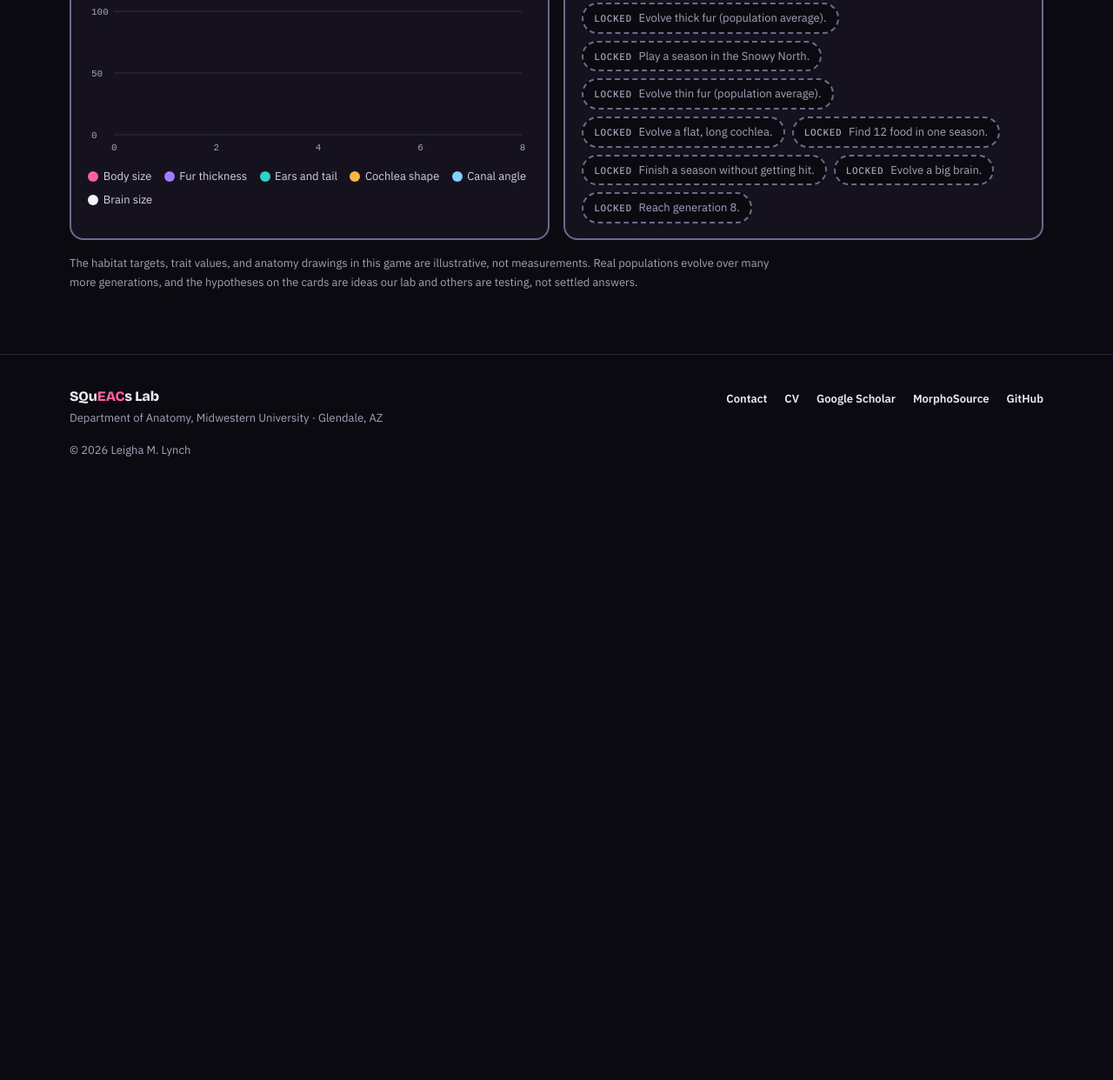
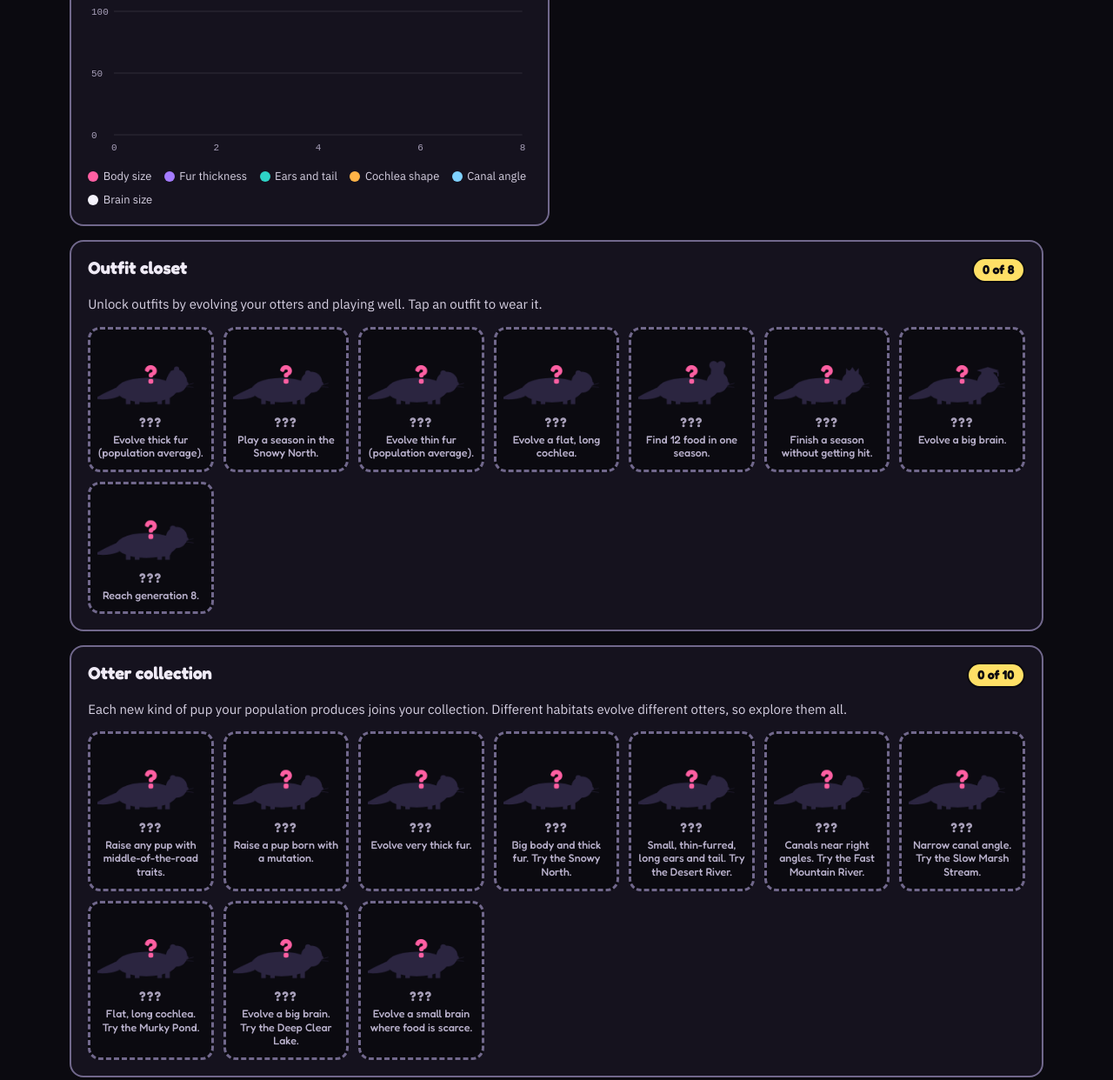
Before and after one commit to SQuEACs/SQuEACS.github.io, a plain HTML site: page otter-game.html in a window 1280 px wide. Shown: the part 1451-2693 px from the top of the page at 87% size. Before the commit the page ends 2020 px from the top, so only its background shows below. Drawn offline with nearby package versions, Linux system fonts and the light colour scheme; animation ran at ten frames a second.

Commit message:
Add picture outfit closet and Otter Collection to Otter Evolution
Outfits now show as illustrated tiles, with locked ones as silhouettes
and a hint. A new Otter Collection of ten offspring phenotypes (Snow
Giant, Desert Sprinter, Rapids Racer, Mud Listener, and more) fills in
as pups with matching traits are born, with a NEW badge on the pup.

Co-Authored-By: Claude Opus 5.5 <noreply@anthropic.com>
Claude-Session: https://claude.ai/code/session_01U55ESoiHYBHbcwspNPSSAu

```diff
--- a/otter-game.html
+++ b/otter-game.html
@@ -85,9 +85,15 @@
             <canvas id="og-chart" aria-label="Line chart of average traits across generations"></canvas>
             <ul class="og-legend"><li><i style="background:#ff5fa2"></i>Body size</li><li><i style="background:#a47bff"></i>Fur thickness</li><li><i style="background:#2ed3c6"></i>Ears and tail</li><li><i style="background:#ffb347"></i>Cochlea shape</li><li><i style="background:#7fd1ff"></i>Canal angle</li><li><i style="background:#f4f2fa"></i>Brain size</li></ul>
           </section>
-          <section class="og-panel og-closet-panel">
-            <div class="panel-head"><h2>Outfit closet</h2><span class="label" id="og-outfit-count">0 of 8</span></div>
-            <div class="closet" id="og-closet"></div>
+          <section class="og-panel og-closet-panel og-full">
+            <div class="panel-head"><h2>Outfit closet</h2><span class="og-count" id="og-outfit-count">0 of 8</span></div>
+            <p class="og-panel-sub">Unlock outfits by evolving your otters and playing well. Tap an outfit to wear it.</p>
+            <div class="og-tiles" id="og-closet"></div>
+          </section>
+          <section class="og-panel og-dex-panel og-full">
+            <div class="panel-head"><h2>Otter collection</h2><span class="og-count" id="og-dex-count">0 of 10</span></div>
+            <p class="og-panel-sub">Each new kind of pup your population produces joins your collection. Different habitats evolve different otters, so explore them all.</p>
+            <div class="og-tiles" id="og-dex"></div>
           </section>
         </div>
         <p class="og-note">The habitat targets, trait values, and anatomy drawings in this game are illustrative, not measurements. Real populations evolve over many more generations, and the hypotheses on the cards are ideas our lab and others are testing, not settled answers.</p>
--- a/otter-game.js
+++ b/otter-game.js
@@ -79,10 +79,24 @@
     labcoat:    { name: "SQuEACs lab coat", slot: "body", hint: "Reach generation 8." },
   };
 
+  /* ---------- Otter Collection: offspring phenotypes to discover ---------- */
+  const DEX = [
+    { id: "classic",  name: "Classic River Otter", hint: "Raise any pup with middle-of-the-road traits.", why: "Average in every trait, like the starting population.", test: t => TRAITS.every(({ k }) => k === "canal" || (t[k] >= 38 && t[k] <= 62)) },
+    { id: "mutant",   name: "Mighty Mutant",       hint: "Raise a pup born with a mutation.",          why: "Carries a new mutation that neither parent had.", test: (t, p) => p.mut },
+    { id: "fluff",    name: "Fluffball",           hint: "Evolve very thick fur.",                     why: "Fur thickness 80 or more.", test: t => t.fur >= 80 },
+    { id: "giant",    name: "Snow Giant",          hint: "Big body and thick fur. Try the Snowy North.", why: "Large body and thick fur hold in heat (Bergmann's rule).", test: t => t.size >= 70 && t.fur >= 70 },
+    { id: "sprinter", name: "Desert Sprinter",     hint: "Small, thin-furred, long ears and tail. Try the Desert River.", why: "Small body, thin fur, and long extremities shed heat (Allen's rule).", test: t => t.size <= 36 && t.fur <= 32 && t.ext >= 66 },
+    { id: "racer",    name: "Rapids Racer",        hint: "Canals near right angles. Try the Fast Mountain River.", why: "Canal angle 90° or more for sensing quick turns.", test: t => degOf(t.canal) >= 90 },
+    { id: "drifter",  name: "Marsh Drifter",       hint: "Narrow canal angle. Try the Slow Marsh Stream.", why: "Canal angle 77° or less, where calm water relaxes selection.", test: t => degOf(t.canal) <= 77 },
+    { id: "listener", name: "Mud Listener",        hint: "Flat, long cochlea. Try the Murky Pond.", why: "Cochlea score 82 or more for hearing in murky water.", test: t => t.cochlea >= 82 },
+    { id: "thinker",  name: "Big Thinker",         hint: "Evolve a big brain. Try the Deep Clear Lake.", why: "Brain size 72 or more.", test: t => t.brain >= 72 },
+    { id: "saver",    name: "Energy Saver",        hint: "Evolve a small brain where food is scarce.", why: "Brain size 32 or less saves energy (expensive tissue hypothesis).", test: t => t.brain <= 32 },
+  ];
+
   /* ---------- Game state ---------- */
-  let G = { screen: "title", hab: "lake", gen: 1, pop: [], history: [], runs: [], seen: {}, unlocked: {}, worn: {}, habSeasons: {} };
-  try { const s = JSON.parse(localStorage.getItem("squeacs-otter-evo") || "{}"); if (s.unlocked) { G.unlocked = s.unlocked; G.worn = s.worn || {}; G.runs = s.runs || []; } } catch (e) {}
-  const save = () => { try { localStorage.setItem("squeacs-otter-evo", JSON.stringify({ unlocked: G.unlocked, worn: G.worn, runs: G.runs.slice(-4) })); } catch (e) {} };
+  let G = { screen: "title", hab: "lake", gen: 1, pop: [], history: [], runs: [], seen: {}, unlocked: {}, worn: {}, habSeasons: {}, dex: {} };
+  try { const s = JSON.parse(localStorage.getItem("squeacs-otter-evo") || "{}"); if (s.unlocked) { G.unlocked = s.unlocked; G.worn = s.worn || {}; G.runs = s.runs || []; G.dex = s.dex || {}; } } catch (e) {}
+  const save = () => { try { localStorage.setItem("squeacs-otter-evo", JSON.stringify({ unlocked: G.unlocked, worn: G.worn, runs: G.runs.slice(-4), dex: G.dex })); } catch (e) {} };
 
   const startTraits = () => ({ size: 50 + gauss() * 10, fur: 50 + gauss() * 10, ext: 50 + gauss() * 10, cochlea: 50 + gauss() * 10, canal: valOfDeg(84) + gauss() * 8, brain: 50 + gauss() * 10 });
   const clampT = t => { const o = {}; for (const k in t) o[k] = clamp(t[k], 0, 100); return o; };
@@ -145,17 +159,47 @@
     G.worn[id] = true; save(); renderCloset(); jingle();
     setTimeout(() => toast("Outfit unlocked: " + OUTFITS[id].name + "!"), 400);
   }
+  const BASE = { size: 50, fur: 50, ext: 50, cochlea: 50, canal: 50, brain: 50 };
+  function paintTile(cv, t, worn, locked) {
+    const c = cv.getContext("2d"); c.clearRect(0, 0, cv.width, cv.height); c.save();
+    drawOtter(c, 64, 94, t, { k: 1.0, worn: worn || {} });
+    if (locked) {
+      c.globalCompositeOperation = "source-in"; c.fillStyle = "#2b2540"; c.fillRect(0, 0, cv.width, cv.height);
+      c.globalCompositeOperation = "source-over"; c.fillStyle = "#ff5fa2"; c.font = "700 34px Fredoka, Arial, sans-serif"; c.textAlign = "center"; c.fillText("?", 70, 62);
+    }
+    c.restore();
+  }
+  function tile(id, name, sub, unlocked, extra = "") {
+    const tag = unlocked && extra.includes("data-wear") ? "button" : "div";
+    return `<${tag} ${tag === "button" ? 'type="button" ' : ""}class="og-tile${unlocked ? "" : " locked"}" data-id="${id}" ${extra}>
+      <canvas width="140" height="100" data-tile="${id}" aria-hidden="true"></canvas>
+      <b>${unlocked ? name : "???"}</b><span>${sub}</span></${tag}>`;
+  }
   function renderCloset() {
     const box = $("og-closet");
     box.innerHTML = Object.entries(OUTFITS).map(([id, o]) => G.unlocked[id]
-      ? `<button type="button" class="outfit" data-id="${id}" aria-pressed="${!!G.worn[id]}">${o.name}</button>`
-      : `<span class="outfit locked"><b>Locked</b> ${o.hint}</span>`).join("");
-    box.querySelectorAll("button.outfit").forEach(b => b.addEventListener("click", () => {
+      ? tile(id, o.name, G.worn[id] ? "Wearing · tap to remove" : "Tap to wear", true, `data-wear aria-pressed="${!!G.worn[id]}"`)
+      : tile(id, o.name, o.hint, false)).join("");
+    box.querySelectorAll("canvas[data-tile]").forEach(cv => { const id = cv.dataset.tile; paintTile(cv, BASE, { [id]: true }, !G.unlocked[id]); });
+    box.querySelectorAll("button.og-tile").forEach(b => b.addEventListener("click", () => {
       const id = b.dataset.id, slot = OUTFITS[id].slot, on = !G.worn[id];
       Object.keys(G.worn).forEach(k => { if (OUTFITS[k].slot === slot) G.worn[k] = false; });
       G.worn[id] = on; save(); renderCloset(); if (G.screen !== "season") drawIdle();
     }));
     $("og-outfit-count").textContent = `${Object.keys(OUTFITS).filter(k => G.unlocked[k]).length} of ${Object.keys(OUTFITS).length}`;
+  }
+  function renderDex() {
+    const box = $("og-dex");
+    box.innerHTML = DEX.map(d => G.dex[d.id] ? tile(d.id, d.name, d.why, true) : tile(d.id, d.name, d.hint, false)).join("");
+    box.querySelectorAll("canvas[data-tile]").forEach(cv => { const d = G.dex[cv.dataset.tile]; paintTile(cv, d ? d.t : BASE, {}, !d); });
+    $("og-dex-count").textContent = `${DEX.filter(d => G.dex[d.id]).length} of ${DEX.length}`;
+  }
+  function checkDex(pups) {
+    const found = [];
+    pups.forEach(p => DEX.forEach(d => {
+      if (!G.dex[d.id] && d.test(p.t, p)) { G.dex[d.id] = { t: p.t }; p.newDex = d.name; found.push(d.name); }
+    }));
+    if (found.length) { save(); renderDex(); setTimeout(() => { jingle(); toast((found.length > 1 ? "New otters discovered: " : "New otter discovered: ") + found.join(", ") + "!"); }, 900); }
   }
 
   /* ---------- Otter drawing (shared by game and portraits) ---------- */
@@ -402,14 +446,14 @@
       if (mut) mutated = true;
     }
     const heir = pups.find(p => p.fromLead) || pups[0]; heir.lead = true;
-    G.pop = pups; G.mutated = mutated;
+    G.pop = pups; G.mutated = mutated; checkDex(pups);
     G.history.push(meanTraits(G.pop));
   }
 
   /* ---------- Screens (DOM overlays) ---------- */
   function screen(html) { const el = $("og-screen"); el.innerHTML = html; el.hidden = !html; if (html) { const b = el.querySelector("button"); if (b) b.focus({ preventScroll: true }); } }
   function portrait(o, i, cls = "") {
-    return `<div class="og-otter ${cls}" data-i="${i}"><canvas width="140" height="96" data-p="${i}"></canvas>${o.lead ? '<span class="og-you">YOU</span>' : ""}${o.mut ? '<span class="og-mut">MUTATION</span>' : ""}</div>`;
+    return `<div class="og-otter ${cls}" data-i="${i}"><canvas width="140" height="96" data-p="${i}"></canvas>${o.lead ? '<span class="og-you">YOU</span>' : ""}${o.mut ? '<span class="og-mut">MUTANT</span>' : ""}${o.newDex ? '<span class="og-new">NEW!</span>' : ""}</div>`;
   }
   function paintPortraits(pop, root) {
     root.querySelectorAll("canvas[data-p]").forEach(cv => {
@@ -607,5 +651,5 @@
   $("og-mute").addEventListener("click", e => { muted = !muted; e.currentTarget.setAttribute("aria-pressed", String(muted)); e.currentTarget.textContent = muted ? "Sound off" : "Sound on"; canvas.focus({ preventScroll: true }); });
   window.addEventListener("resize", () => { resize(); updatePanels(); if (!running) drawIdle(); });
 
-  resize(); renderCloset(); updatePanels(); screenTitle(); idleLoop();
+  resize(); renderCloset(); renderDex(); updatePanels(); screenTitle(); idleLoop();
 })();
--- a/styles.css
+++ b/styles.css
@@ -720,7 +720,7 @@ section > .wrap { padding-block: 4.5rem; }
 .og-otter.lost::after { content: "✕"; position: absolute; inset: 0; display: grid; place-items: center; font: 700 2.4rem/1 var(--og-font); color: #d81b60; }
 .og-you, .og-mut { position: absolute; top: 3px; font: 700 0.6rem/1 var(--og-font); letter-spacing: 0.04em; border: 2px solid #0b0a10; border-radius: 999px; padding: 0.15rem 0.35rem; }
 .og-you { left: 3px; background: var(--pink); color: #0b0a10; }
-.og-mut { top: auto; bottom: 3px; right: 3px; background: #ffe066; color: #0b0a10; }
+.og-mut { top: auto; bottom: 3px; left: 3px; background: #ffe066; color: #0b0a10; }
 .og-result { font: 700 1.1rem/1.2 var(--og-font); color: #1b1530; min-height: 1.3em; }
 .og-changes { list-style: none; padding: 0; margin: 0; display: grid; grid-template-columns: repeat(auto-fit, minmax(12rem, 1fr)); gap: 0.4rem; text-align: left; }
 .og-changes li { display: flex; align-items: center; gap: 0.5rem; font: 500 0.95rem/1.2 var(--og-font); background: #f3eefc; border: 2px solid #d9cff0; border-radius: 10px; padding: 0.45rem 0.6rem; color: #1b1530; }
@@ -763,14 +763,25 @@ section > .wrap { padding-block: 4.5rem; }
 .og-legend { list-style: none; padding: 0; margin: 0; display: flex; flex-wrap: wrap; gap: 0.35rem 0.9rem; font-size: 0.8125rem; color: #d6d0e2; }
 .og-legend li { display: flex; align-items: center; gap: 0.35rem; }
 .og-legend i { width: 0.75rem; height: 0.75rem; border-radius: 50%; }
-.closet { display: flex; flex-wrap: wrap; gap: 0.5rem; }
-.outfit { font: 600 0.875rem/1.2 var(--og-font); padding: 0.5rem 0.75rem; border-radius: 999px; border: 2px solid var(--line-strong); background: var(--ink); color: var(--fg); cursor: pointer; }
-.outfit[aria-pressed="true"] { background: var(--pink); border-color: var(--pink); color: var(--ink); }
-.outfit.locked { cursor: default; color: var(--muted); border-style: dashed; font-weight: 400; font-family: var(--body); font-size: 0.8125rem; }
-.outfit.locked b { font: 500 0.6875rem/1 var(--mono); text-transform: uppercase; letter-spacing: 0.06em; margin-right: 0.3rem; }
-@media (max-width: 40rem) { .og-toast { font-size: 0.85rem; bottom: 0.5rem; } .og-card { padding: 1rem; } .og-pill { font-size: 0.75rem; padding: 0.35rem 0.55rem; } }
+.og-full { grid-column: 1 / -1; }
+.og-panel-sub { color: #d6d0e2; font-size: 0.9375rem; }
+.og-count { font: 700 0.9rem/1 var(--og-font); color: var(--ink); background: #ffe066; border: 2px solid #0b0a10; border-radius: 999px; padding: 0.35rem 0.65rem; }
+.og-tiles { display: grid; grid-template-columns: repeat(auto-fill, minmax(8.5rem, 1fr)); gap: 0.7rem; }
+.og-tile { font-family: var(--og-font); display: grid; gap: 0.2rem; align-content: start; text-align: center; padding: 0.5rem 0.5rem 0.7rem; background: #e6f6fb; color: #1b1530; border: 3px solid #0b0a10; border-radius: 14px; box-shadow: 0 4px 0 #0b0a10; min-width: 0; }
+button.og-tile { cursor: pointer; transition: transform 0.08s, box-shadow 0.08s; }
+button.og-tile:hover { transform: translateY(-2px); box-shadow: 0 6px 0 #0b0a10; }
+button.og-tile:active { transform: translateY(3px); box-shadow: 0 1px 0 #0b0a10; }
+button.og-tile:focus-visible { outline: 4px solid var(--pink); outline-offset: 2px; }
+.og-tile[aria-pressed="true"] { background: #ffd1e6; box-shadow: 0 4px 0 #0b0a10, inset 0 0 0 3px var(--pink); }
+.og-tile canvas { width: 100%; height: auto; display: block; }
+.og-tile b { font-size: 0.95rem; font-weight: 700; line-height: 1.15; }
+.og-tile span { font-size: 0.78rem; font-weight: 500; line-height: 1.25; color: #4a4160; }
+.og-tile.locked { background: var(--ink); color: var(--muted); border-color: var(--line-strong); border-style: dashed; box-shadow: none; }
+.og-tile.locked b { color: var(--muted); letter-spacing: 0.1em; }
+.og-tile.locked span { color: #b9b1cc; }
+.og-new { position: absolute; right: 3px; top: 3px; font: 700 0.6rem/1 var(--og-font); letter-spacing: 0.04em; border: 2px solid #0b0a10; border-radius: 999px; padding: 0.15rem 0.35rem; background: #3ddc6f; color: #0b0a10; }
 .og-note { font-size: 0.8125rem; color: var(--muted); max-width: 52rem; }
-@media (prefers-reduced-motion: reduce) { .og-fact.pulse { animation: none; } .og-otter, .og-btn, .og-hab { transition: none; } }
+@media (prefers-reduced-motion: reduce) { .og-fact.pulse { animation: none; } .og-otter, .og-btn, .og-hab, button.og-tile { transition: none; } }
 .os-game { margin-top: 1rem; grid-template-columns: minmax(0, 1fr); background: linear-gradient(110deg, rgba(46,211,198,0.14), rgba(164,123,255,0.14)); }
 .fact-log { margin-top: 0.4rem; padding-top: 0.8rem; border-top: 1px dashed var(--line); display: grid; gap: 0.5rem; }
 .fact-chips { display: flex; flex-wrap: wrap; gap: 0.4rem; }
```
